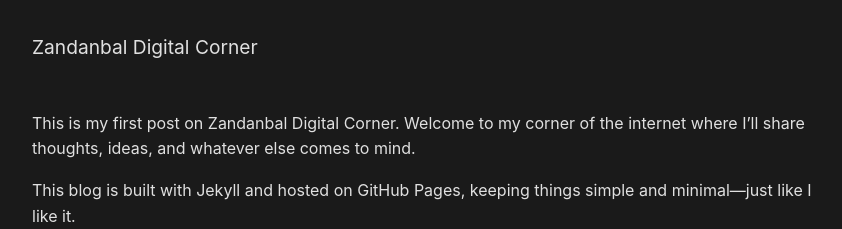
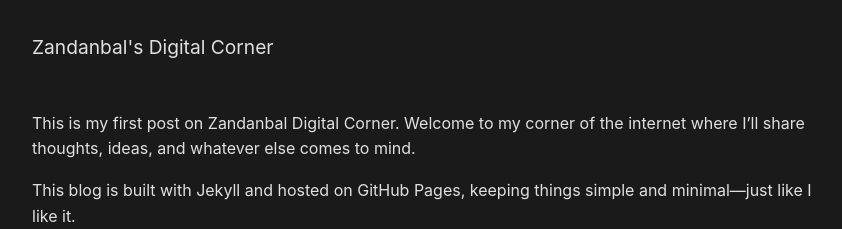
Before and after one commit to vaziliaz/vaziliaz.github.io, a Jekyll site: the page built from _posts/2026-01-17-hello-world.md, in a window 1280 px wide. Shown: the top 229 px of the page, without its empty margins (208-1050 px from the left). Built offline with Jekyll 4.4.1, drawn with Linux system fonts in a browser that asks for light colours; our own code applies the rules of GitHub Pages for plain Markdown files.

Commit message:
Update site title in default layout to "Zandanbal's Digital Corner" for consistency with branding.

```diff
--- a/_layouts/default.html
+++ b/_layouts/default.html
@@ -39,7 +39,7 @@
   </style>
 </head>
 <body>
-  <a href="/" class="site-title">Zandanbal Digital Corner</a>
+  <a href="/" class="site-title">Zandanbal's Digital Corner</a>
   {{ content }}
 </body>
 </html>
```
